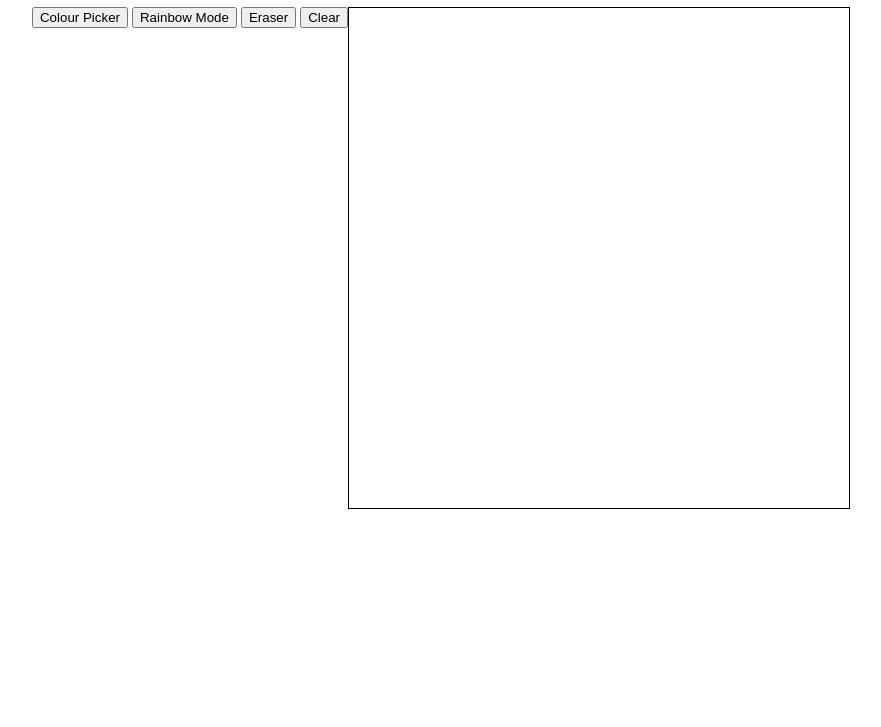
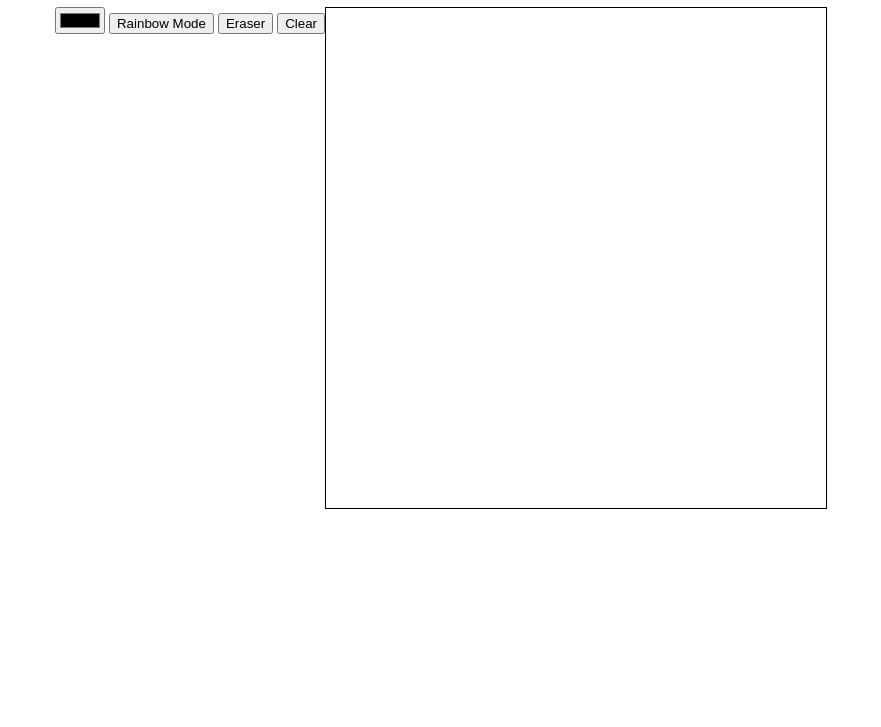
Before and after one commit to alexrnguyen/etch-a-sketch, a plain HTML site: page index.html in a window 1280 px wide. Shown: the part 73-800 px from the top of the page, without its empty margins (199-1080 px from the left). Drawn offline with Linux system fonts and the light colour scheme.

Commit message:
Add colour picker

```diff
--- a/index.html
+++ b/index.html
@@ -11,7 +11,7 @@
         <h1>Etch A Sketch</h1>
         <div class="flex">
             <div class="options-container">
-                <button class="colour-picker">Colour Picker</button>
+                <input class="colour-picker" type="color">
                 <button class="rainbow-mode">Rainbow Mode</button>
                 <button class="eraser">Eraser</button>
                 <button class="clear">Clear</button>
```
